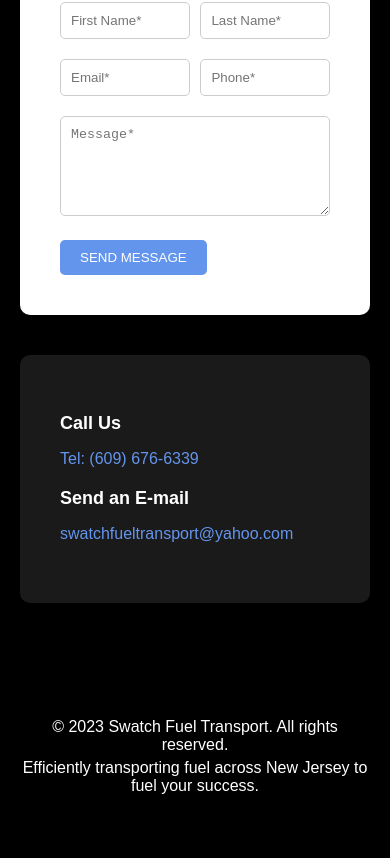
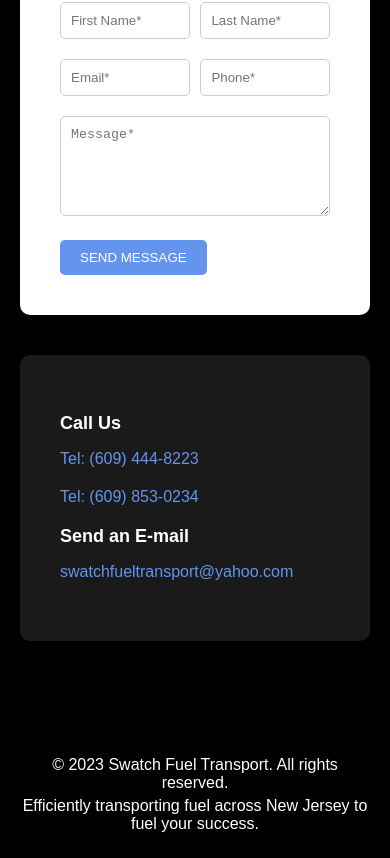
Before and after one commit to janpreett/Swatch_Fuel_Transport, a React (Create React App) app: page / in a window 390 px wide. Shown: the part 3062-3920 px from the top of the page. Before the commit the page ends 3882 px from the top, so only its background shows below. Built offline with nearby package versions, Linux system fonts and the light colour scheme.

Commit message:
changed phone numbers

```diff
--- a/src/components/ContactUs.js
+++ b/src/components/ContactUs.js
@@ -69,7 +69,8 @@
         </div>
         <div ref={infoRef} className="contact-us__info">
           <h3 className="contact-us__info-title">Call Us</h3>
-          <p className="contact-us__info-text"><a href="tel:+16475025940">Tel: (609) 676-6339</a></p>
+          <p className="contact-us__info-text"><a href="tel:+16094448223">Tel: (609) 444-8223</a></p>
+          <p className="contact-us__info-text"><a href="tel:+16098530234">Tel: (609) 853-0234</a></p>
           <h3 className="contact-us__info-title">Send an E-mail</h3>
           <p className="contact-us__info-text"><a href="mailto:swatchfueltransport@yahoo.com">swatchfueltransport@yahoo.com</a></p>
         </div>
```
